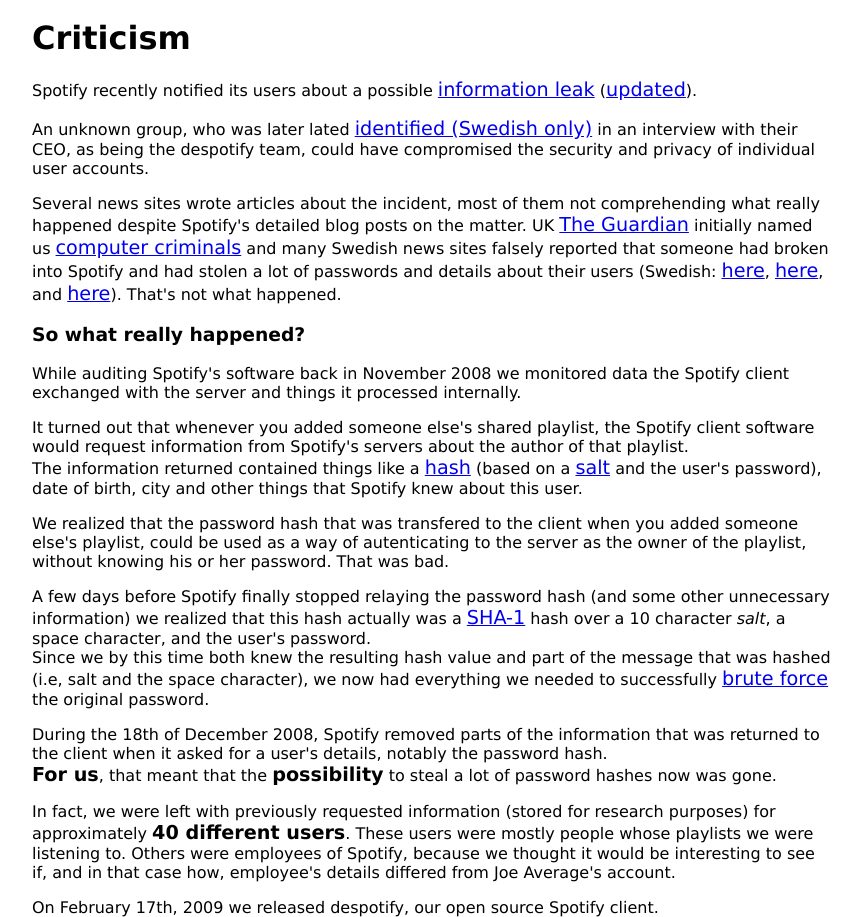
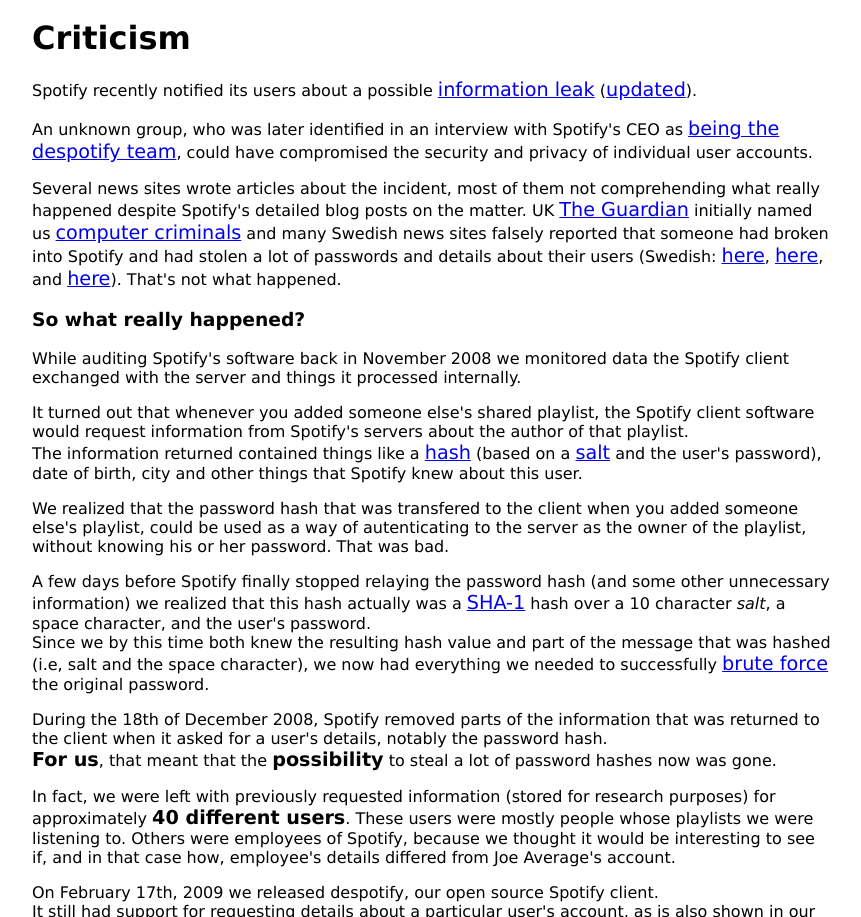
Before and after one commit to SimonKagstrom/despotify, a plain HTML site: page web/index.html in a window 1280 px wide. Shown: the part 7068-7985 px from the top of the page, without its empty margins (208-1069 px from the left). Drawn offline with Linux system fonts and the light colour scheme.

Commit message:
fix typos

```diff
--- a/web/index.html
+++ b/web/index.html
@@ -399,7 +399,7 @@ Assume no privacy.</p>
 </div>
 <h1>Criticism</h1>
 <p>Spotify recently notified its users about a possible <a href="http://www.spotify.com/blog/archives/2009/03/04/spotify-security-notice/">information leak</a> (<a href="http://www.spotify.com/blog/archives/2009/03/04/updated-security-notice/">updated</a>).</p>
-<p>An unknown group, who was later lated <a href="http://www.idg.se/2.1085/1.215898/despotify-bakom-hacket">identified (Swedish only)</a> in an interview with their CEO, as being the despotify team, could have compromised the security and privacy of individual user accounts.</p>
+<p>An unknown group, who was later identified in an interview with Spotify's CEO as <a href="http://www.idg.se/2.1085/1.215898/despotify-bakom-hacket">being the despotify team</a>, could have compromised the security and privacy of individual user accounts.</p>
 <p>Several news sites wrote articles about the incident, most of them not comprehending what really happened despite Spotify's detailed blog posts on the matter. UK <a href="http://www.guardian.co.uk">The Guardian</a> initially named us <a href="http://www.guardian.co.uk/technology/2009/mar/05/spotify-hackers-password">computer criminals</a> and many Swedish news sites falsely reported that someone had broken into Spotify and had stolen a lot of passwords and details about their users (Swedish: <a href="http://www.aftonbladet.se/nyheter/article4562242.ab">here</a>, <a href="http://www.affarsvarlden.se/hem/nyheter/article531193.ece">here</a>, and <a href="http://sydsvenskan.se/digitalt/article417522/Spotify-hackat---losenord-pa-vift.html">here</a>). That's not what happened.
 </p>
 <h3>So what really happened?</h3>
```
